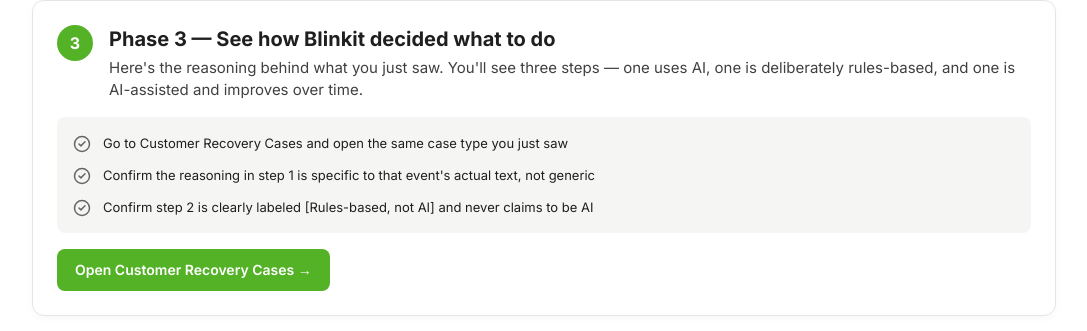
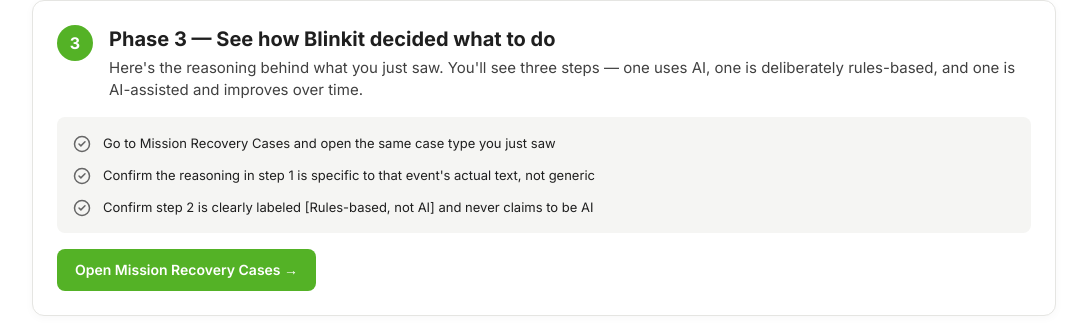
Before and after one commit to Deepali611/blinkit-second-look-ai-mvp, a Next.js app: page /guide in a window 1280 px wide. Shown: the part 1009-1340 px from the top of the page, without its empty margins (96-1183 px from the left). Built offline with nearby package versions, Linux system fonts and the light colour scheme.

Commit message:
Implement Task 41: Rename evaluator-facing pages and nav labels to Mission Recovery vocabulary

```diff
--- a/app/(evaluator)/guide/page.tsx
+++ b/app/(evaluator)/guide/page.tsx
@@ -60,13 +60,13 @@
             title="See how Blinkit decided what to do"
             description="Here's the reasoning behind what you just saw. You'll see three steps — one uses AI, one is deliberately rules-based, and one is AI-assisted and improves over time."
             checklist={[
-              "Go to Customer Recovery Cases and open the same case type you just saw",
+              "Go to Mission Recovery Cases and open the same case type you just saw",
               "Confirm the reasoning in step 1 is specific to that event's actual text, not generic",
               `Confirm step 2 is clearly labeled ${STAGE_TAGS.stageB} and never claims to be AI`,
             ]}
           >
             <Link href="/inspector" className="guide-action-btn">
-              <span>Open Customer Recovery Cases →</span>
+              <span>Open Mission Recovery Cases →</span>
             </Link>
           </PhaseSection>
 
--- a/app/(evaluator)/inspector/[eventId]/page.tsx
+++ b/app/(evaluator)/inspector/[eventId]/page.tsx
@@ -301,7 +301,7 @@
       <main className="portal-container">
         <div className="inspector-title-row">
           <h1 className="type-display page-header-title">
-            How Blinkit Responded to This Case
+            Mission Recovery Timeline
           </h1>
           <button
             type="button"
--- a/app/(evaluator)/inspector/page.tsx
+++ b/app/(evaluator)/inspector/page.tsx
@@ -19,7 +19,7 @@
   { label: "Cases we correctly held back on", value: "unclear" },
 ];
 
-export default function CustomerRecoveryCasesPage() {
+export default function MissionRecoveryCasesPage() {
   const router = useRouter();
   const [selectedFilter, setSelectedFilter] = useState<string>("");
   const [events, setEvents] = useState<EventListItem[]>([]);
@@ -44,7 +44,7 @@
       setEvents(data.events || []);
     } catch (err) {
       console.error("Failed to fetch events:", err);
-      setError("Failed to load customer recovery cases. Please try again.");
+      setError("Failed to load mission recovery cases. Please try again.");
     } finally {
       setIsLoading(false);
     }
@@ -63,7 +63,7 @@
       <BlinkitHeader variant="evaluator" backHref="/" />
       <EnvironmentBadge />
       <main className="portal-container">
-        <h1 className="type-display page-header-title">Customer Recovery Cases</h1>
+        <h1 className="type-display page-header-title">Mission Recovery Cases</h1>
         <p className="type-body" style={{ color: "var(--blinkit-near-black)", marginBottom: "16px", opacity: 0.9 }}>
           Each of these customers tried a new category and hit a real, specific problem. Select one to see how Blinkit responded — and why that response might matter beyond just this category.
         </p>
--- a/app/(portal)/page.tsx
+++ b/app/(portal)/page.tsx
@@ -152,7 +152,7 @@
           />
           <PortalCard
             href="/inspector"
-            title="Customer Recovery Cases"
+            title="Mission Recovery Cases"
             description="Explore every case, filtered by what went wrong."
             icon={<Activity size={24} />}
           />
--- a/components/evaluator/ExperimentFindingsPanel.tsx
+++ b/components/evaluator/ExperimentFindingsPanel.tsx
@@ -54,7 +54,7 @@
       >
         <Info size={20} style={{ color: "var(--blinkit-yellow, #F8CB45)", marginBottom: "8px" }} />
         <p style={{ margin: 0 }}>
-          No experiment data yet — run a few cases through the Recovery Cases trace and simulate outcomes to see results here.
+          No experiment data yet — run a few cases through the Mission Recovery Cases trace and simulate outcomes to see results here.
         </p>
       </div>
     );
```
